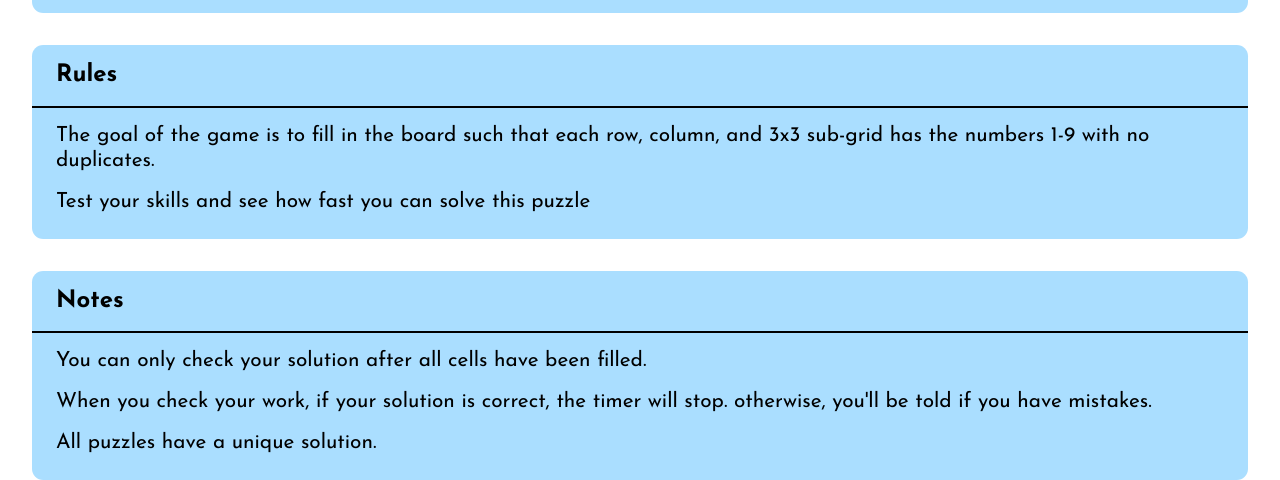
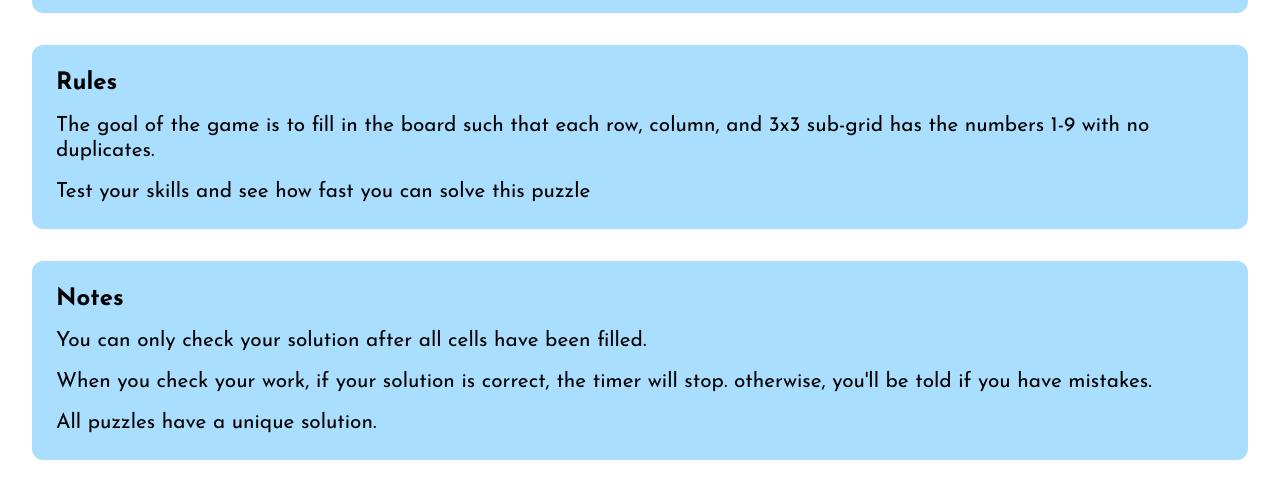
Before and after one commit to g-raman/sudoku-solver, a website: page index.html in a window 1280 px wide. Shown: the part 1480-1960 px from the top of the page. Drawn offline with Linux system fonts and the light colour scheme.

Commit message:
Revert changes to notes and rules section

```diff
--- a/assets/scss/layout/_sections.scss
+++ b/assets/scss/layout/_sections.scss
@@ -23,16 +23,9 @@
 .rules,
 .notes {
   line-height: 1.2;
-  & > *:not(:first-child) {
-    margin: 1rem 1.5rem 0 1.5rem;
-  }
+  padding: 1.5rem;
 
-  & > *:last-child {
-    margin-bottom: 1.5rem;
+  & > *:not(:last-child) {
+    margin-bottom: 1rem;
   }
 }
-
-.h2--title {
-  padding: 1rem 1.5rem;
-  border-bottom: 2px solid #000;
-}
--- a/index.html
+++ b/index.html
@@ -152,7 +152,7 @@
     </section>
 
     <section class="rules">
-      <h2 class="h2--title">Rules</h2>
+      <h2>Rules</h2>
       <p class="paragraph">
         The goal of the game is to fill in the board such that each row,
         column, and 3x3 sub-grid has the numbers 1-9 with no duplicates.
@@ -164,7 +164,7 @@
     </section>
 
     <section class="notes">
-      <h2 class="h2--title">Notes</h2>
+      <h2>Notes</h2>
 
       <p class="paragraph">
         You can only check your solution after all cells have been filled.
```
Also changed, not shown: assets/css/style.css.
